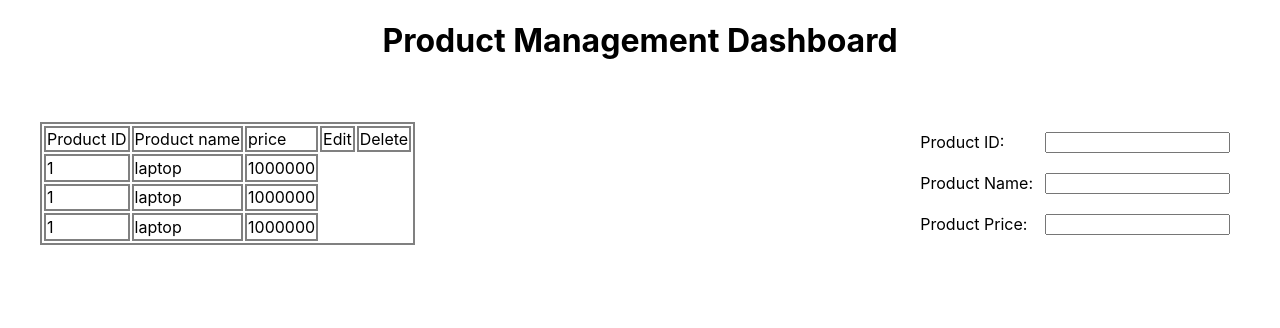
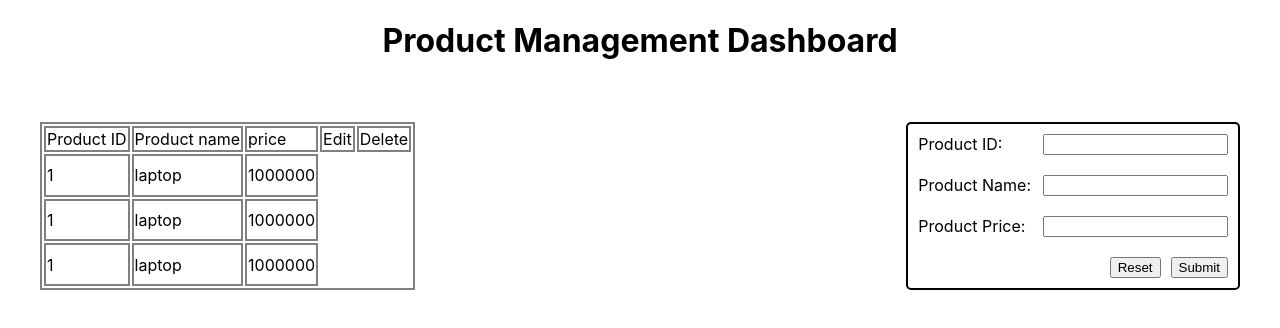
Before and after one commit to polin103109/product-management, a React (Create React App) app: page / in a window 1280 px wide. Shown: the top 328 px of the page. Built offline with nearby package versions, Linux system fonts and the light colour scheme.

Commit message:
modified

```diff
--- a/src/form/components/form.css
+++ /dev/null
@@ -1,10 +0,0 @@
-.form-container{
-    display: flex;
-}
-.form-inputgrp{
-display: flex;
-gap:12px;
-padding:10px;
-justify-content: space-between;
-
-}
--- /dev/null
+++ b/src/form/components/formGroup/formGroup.jsx
@@ -0,0 +1,13 @@
+function Formgroup({
+    label,
+    fieldName,
+    type
+ }){
+     return (
+         <div className='form-inputgrp'>
+         <label>{`${label}:`}</label>
+      <input name={fieldName} type={type}/>
+         </div>
+        );
+ }
+export default Formgroup;
--- a/src/form/components/index.js
+++ b/src/form/components/index.js
@@ -1,3 +1,3 @@
-import Form from "./form";
+import Form from "./productForm/form";
 
 export { Form };
--- /dev/null
+++ b/src/form/components/productForm/form.css
@@ -0,0 +1,18 @@
+.form-container{
+    display: flex;
+    border:2px solid black;
+    border-radius: 5px;
+}
+.form-inputgrp{
+display: flex;
+gap:12px;
+padding:10px;
+justify-content: space-between;
+
+}
+.product-form-footer{
+    display: flex;
+    padding: 10px;
+    justify-content: flex-end;
+    gap:10px;
+}
--- a/src/form/components/form.jsx
+++ b/src/form/components/productForm/form.jsx
@@ -1,17 +1,5 @@
+import Formgroup from '../formGroup/formGroup';
 import './form.css';
-function Formgroup({
-   label,
-   fieldName,
-   type
-}){
-    return (
-        <div className='form-inputgrp'>
-        <label>{`${label}:`}</label>
-     <input name={fieldName} type={type}/>
-        </div>
-       );
-}
-
 
 function Form(){
     return (
@@ -20,6 +8,10 @@ function Form(){
           <Formgroup label="Product ID"  fieldName="id" type="number"/>
           <Formgroup label="Product Name"  fieldName="name" type="text"/>
           <Formgroup label="Product Price"  fieldName="number" type="number"/>
+          <div className='product-form-footer'>
+            <input type="reset" value="Reset"/>
+            <input type="submit" value="Submit"/>
+          </div>
         </form>
     </div>
     );
```
Also changed, not shown: src/form/components/formGroup/formgroup.css (added).
